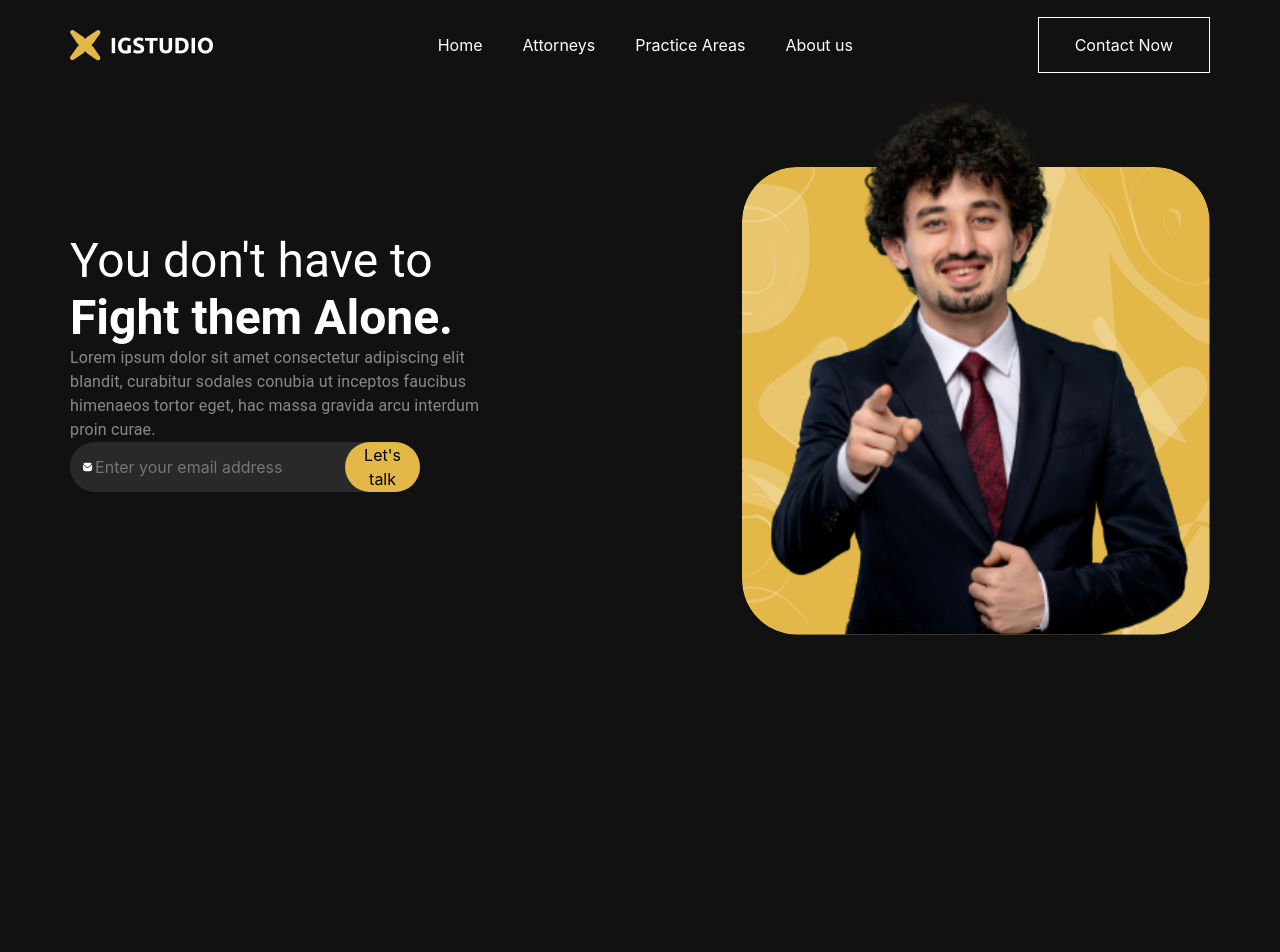
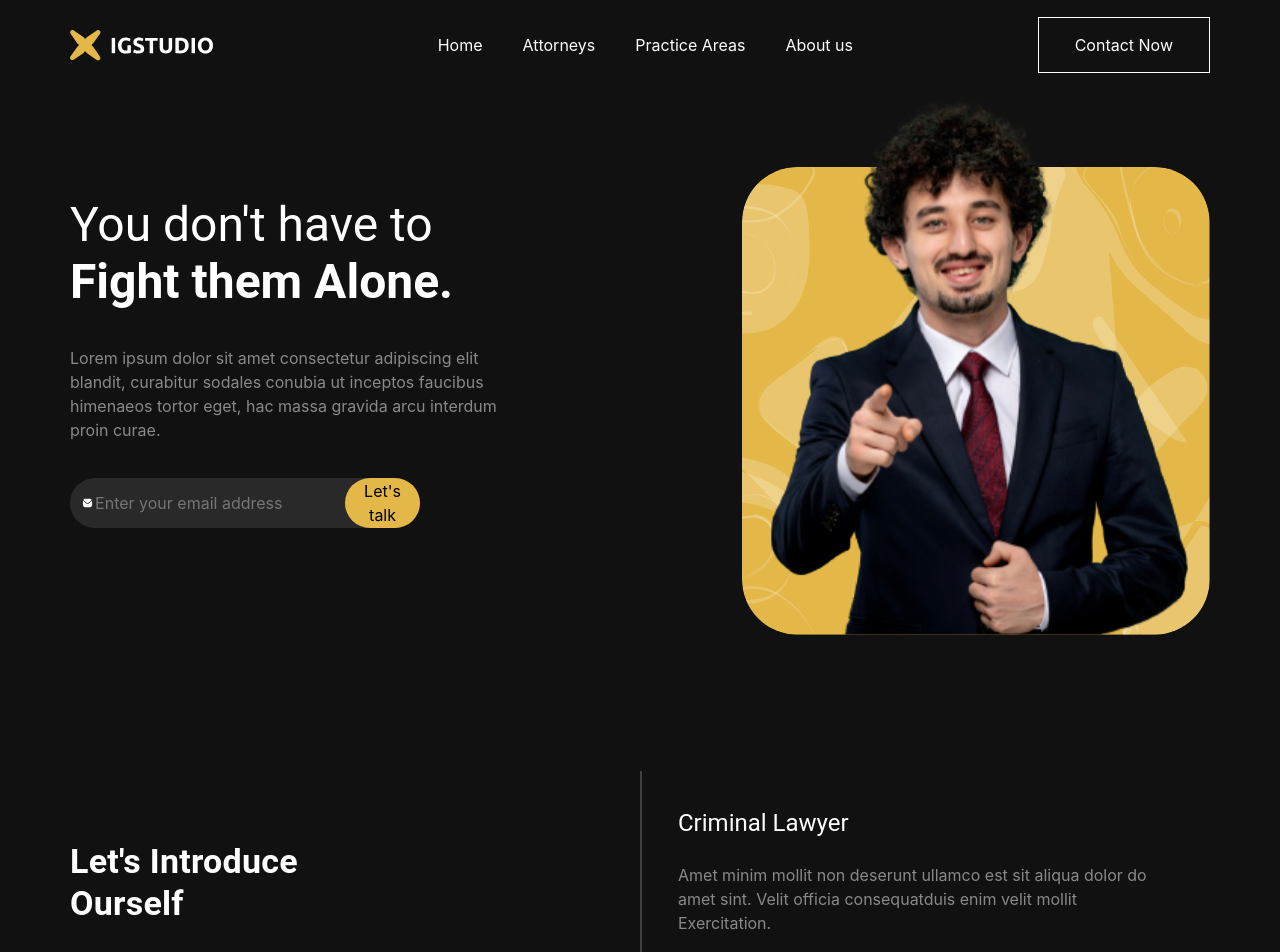
Before and after one commit to saurabhk79/law-firm-landing-page, a React (Create React App) app: page / in a window 1280 px wide. Shown: the top 952 px of the page. Before the commit the page ends 800 px from the top, so only its background shows below. Built offline with nearby package versions, Linux system fonts and the light colour scheme.

Commit message:
intro lawfirm

```diff
--- a/src/App.js
+++ b/src/App.js
@@ -1,12 +1,14 @@
 import React from "react";
 import Navbar from "./components/Navbar";
 import Hero from "./components/Hero";
+import Intro from "./components/Intro";
 
 const App = () => {
   return (
     <div className="App">
       <Navbar />
       <Hero />
+      <Intro />
     </div>
   );
 };
--- a/src/components/Hero/index.js
+++ b/src/components/Hero/index.js
@@ -19,11 +19,11 @@ const Hero = () => {
           Fight them Alone.
         </Typography>
 
-        <Typography className={styles.subtitle}>
+        <p className={styles.subtitle}>
           Lorem ipsum dolor sit amet consectetur adipiscing elit blandit,
           curabitur sodales conubia ut inceptos faucibus himenaeos tortor eget,
           hac massa gravida arcu interdum proin curae.
-        </Typography>
+        </p>
         <HeroInput />
       </Box>
       <HeroImage />
--- /dev/null
+++ b/src/components/Intro/index.js
@@ -0,0 +1,23 @@
+import { Typography } from "@mui/material";
+import React from "react";
+
+import styles from "./intro.module.css";
+
+const Intro = () => {
+  return (
+    <div className={styles.intro}>
+      <Typography variant={"h4"}>
+        Let&apos;s Introduce <br /> Ourself
+      </Typography>
+      <div className={styles.introline}>
+        <Typography variant={"h5"}>Criminal Lawyer</Typography>
+        <p className={styles.para}>
+          Amet minim mollit non deserunt ullamco est sit aliqua dolor do amet
+          sint. Velit officia consequatduis enim velit mollit Exercitation.
+        </p>
+      </div>
+    </div>
+  );
+};
+
+export default Intro;
--- /dev/null
+++ b/src/components/Intro/intro.module.css
@@ -0,0 +1,24 @@
+.intro {
+  margin: 48px 0;
+  display: flex;
+  align-items: center;
+  justify-content: space-between;
+
+  color: white;
+  min-height: 50vh;
+}
+
+.intro > h4 {
+  font-weight: 600;
+}
+
+.introline {
+  border-left: 2px solid rgba(255, 255, 255, 0.2);
+  width: 50%;
+  padding: 36px;
+}
+
+.para {
+  margin: 24px 0;
+  opacity: 50%;
+}
```
Also changed, not shown: src/components/Reasons/index.js (added, +17 -0 lines), src/components/Reasons/reasons.module.css (added).
